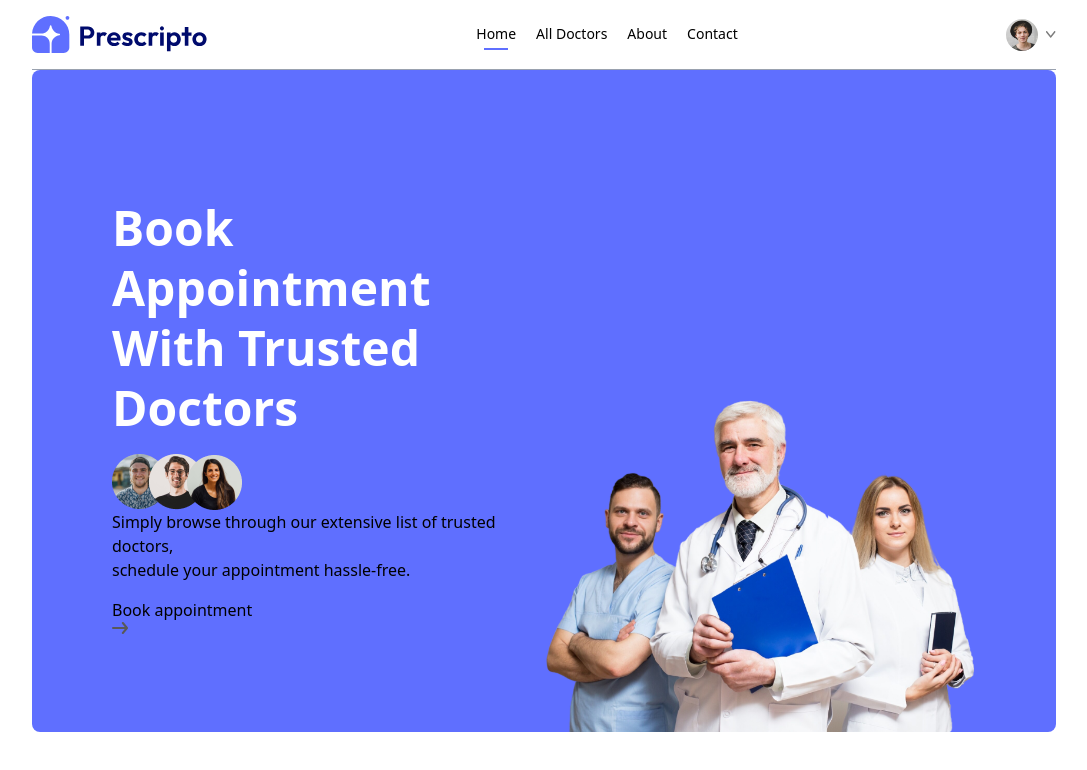
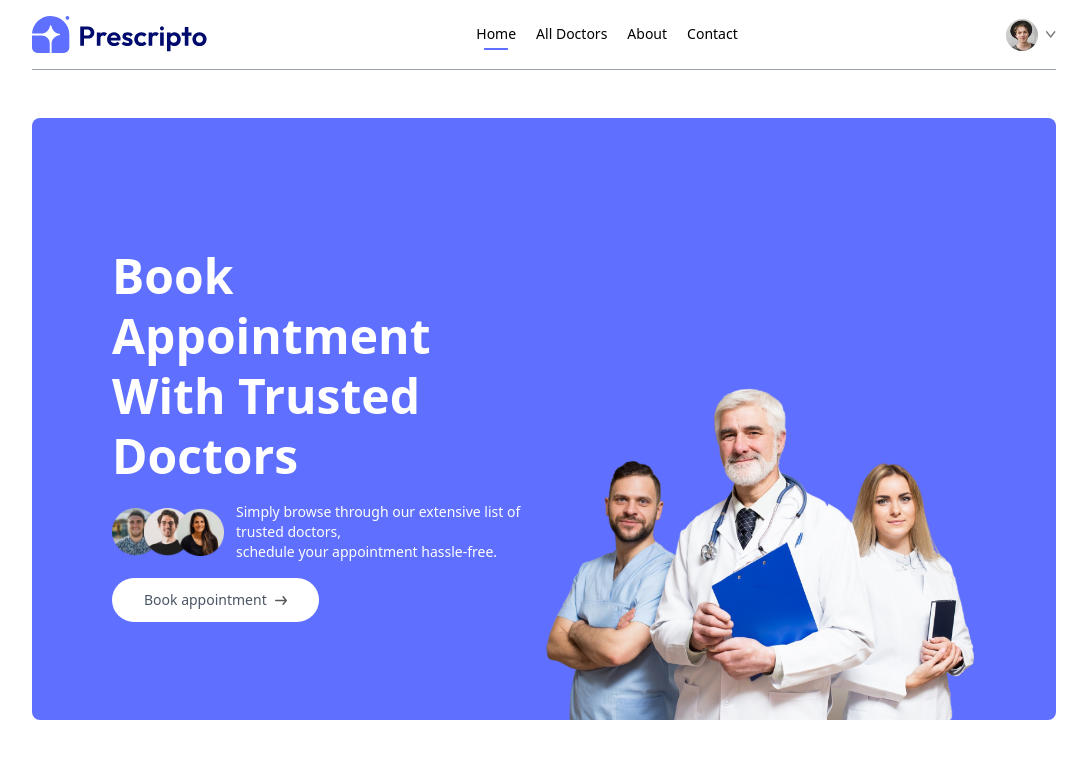
Before and after one commit to prospermbuma/prescripto, a React (Vite) app in the folder frontend/: page / in a window 1280 px wide. Shown: the top 770 px of the page, without its empty margins (96-1183 px from the left). Built offline with nearby package versions, Linux system fonts and the light colour scheme.

Commit message:
Hero section is complete

```diff
--- a/frontend/src/pages/Hero.jsx
+++ b/frontend/src/pages/Hero.jsx
@@ -3,20 +3,20 @@ import { assets } from '../assets/assets'
 
 const Hero = () => {
   return (
-    <div className='flex flex-col md:flex-row flex-wrap bg-primary rounded-lg px-6 md:px-10 lg:px-20'>
+    <div className='flex flex-col md:flex-row flex-wrap bg-primary rounded-lg px-6 md:px-10 lg:px-20 mt-10 md:mt-12'>
       {/* ==== Hero-Left === */}
       <div className='md:w-1/2 flex flex-col items-start justify-center gap-4 py-10 m-auto md:py-[10vw] md:mb-[-30px]'>
         <p className='text-3xl md:text-4xl lg:text-5xl text-white font-semibold leading-tight md:leading-tight lg:leading-tight'>
           Book Appointment <br /> With Trusted Doctors
         </p>
-        <div>
-          <img src={assets.group_profiles} alt="Group profiles" />
+        <div className='flex flex-col md:flex-row items-center gap-3 text-white text-sm font-light'>
+          <img className='w-28' src={assets.group_profiles} alt="Group profiles" />
           <p>
-            Simply browse through our extensive list of trusted doctors, <br /> schedule your appointment hassle-free.
+            Simply browse through our extensive list of trusted doctors, <br className='hidden sm:block' /> schedule your appointment hassle-free.
           </p>
         </div>
-        <a href="">
-          Book appointment <img src={assets.arrow_icon} alt="Arrow icon" />
+        <a href="#speciality" className='flex items-center gap-2 bg-white px-8 py-3 rounded-full text-gray-600 text-sm m-auto md:m-0 hover:scale-105 transition-all duration-300'>
+          Book appointment <img className='w-3' src={assets.arrow_icon} alt="Arrow icon" />
         </a>
       </div>
       {/* ==== Hero-Right === */}
```
